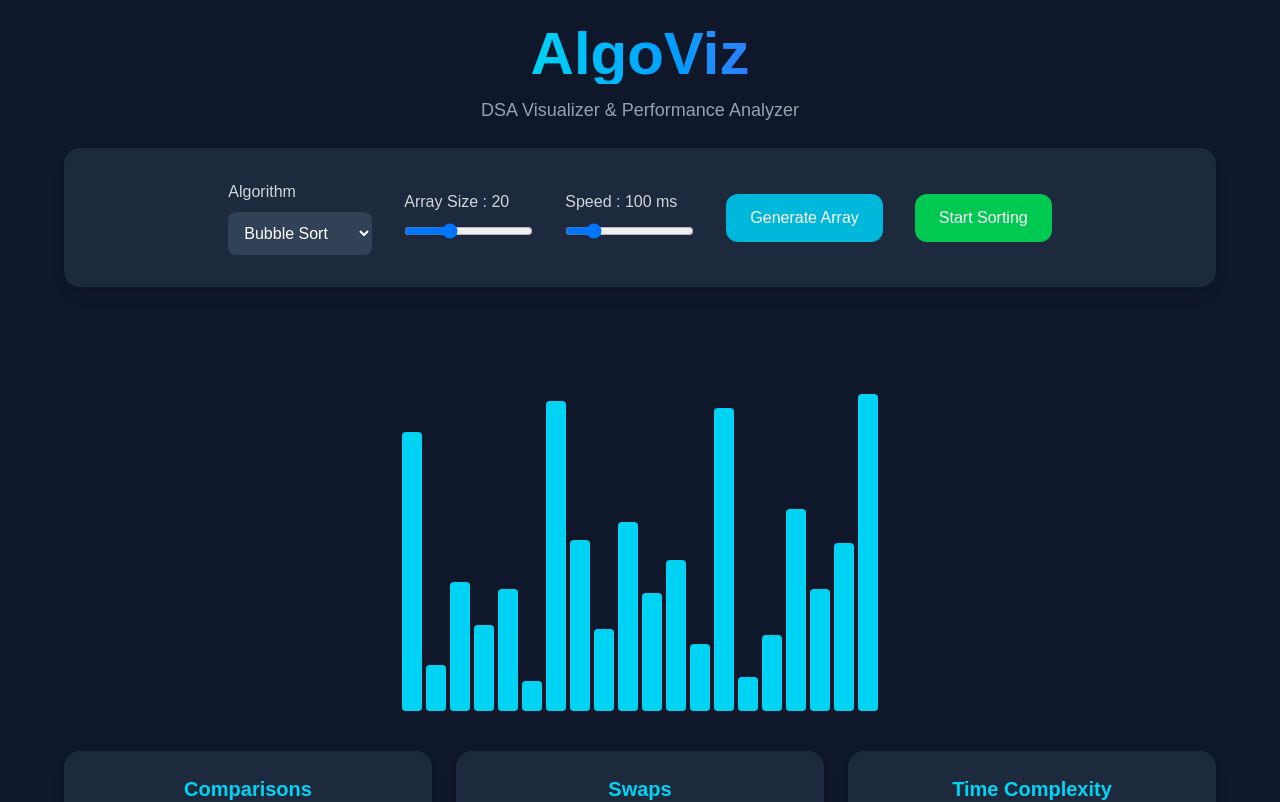
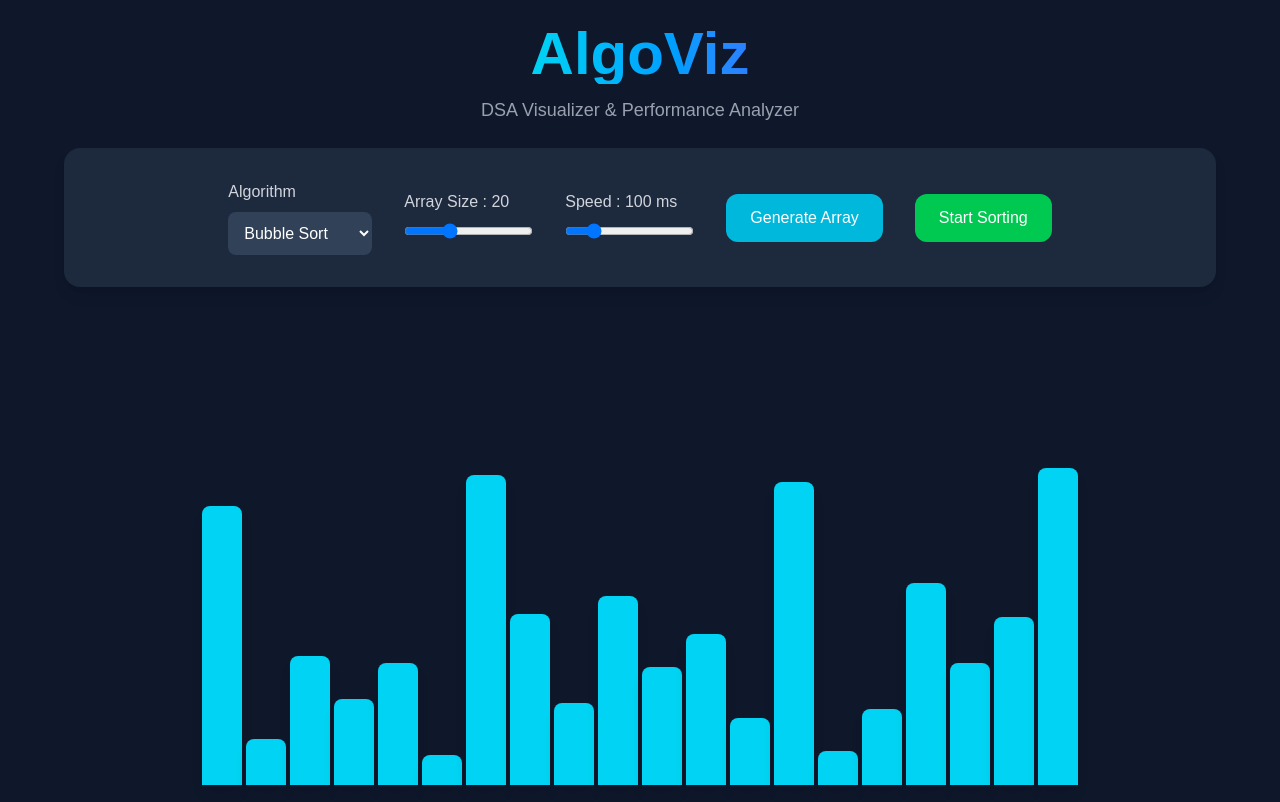
Before and after one commit to ananyasatyapal08/AlgoViz, a React (Vite) app: page / in a window 1280 px wide. Shown: the top 802 px of the page. Built offline with nearby package versions, Linux system fonts and the light colour scheme.

Commit message:
Enhanced array bars with shadows and rounded corners

```diff
--- a/src/components/ArrayBars.tsx
+++ b/src/components/ArrayBars.tsx
@@ -1,40 +1,37 @@
-interface Props{
-  array:number[];
-  activeIndices:number[];
+interface Props {
+  array: number[];
+  activeIndices: number[];
 }
 
 function ArrayBars({
   array,
-  activeIndices
-}:Props){
+  activeIndices,
+}: Props) {
+  return (
+    <div className="flex items-end justify-center gap-1 h-[450px] mt-12 px-4">
 
-  return(
-
-    <div className="flex items-end justify-center gap-1 h-96 mt-10">
-
-      {
-        array.map((value,index)=>(
-
+      {array.map((value, index) => (
         <div
           key={index}
-            className={`rounded transition-all duration-100
+          className={`
+            rounded-t-lg
+            shadow-lg
+            transition-all duration-150
             ${
               activeIndices.includes(index)
                 ? "bg-red-500"
                 : "bg-cyan-400"
-            }`}
+            }
+          `}
           style={{
-              height:`${value}px`,
-              width:"20px"
+            height: `${value}px`,
+            width: `${Math.max(12, 800 / array.length)}px`,
           }}
         />
-
-        ))
-      }
+      ))}
 
     </div>
-
-  )
+  );
 }
 
 export default ArrayBars;
```
Lines whose indentation alone changed are shown as unchanged.
